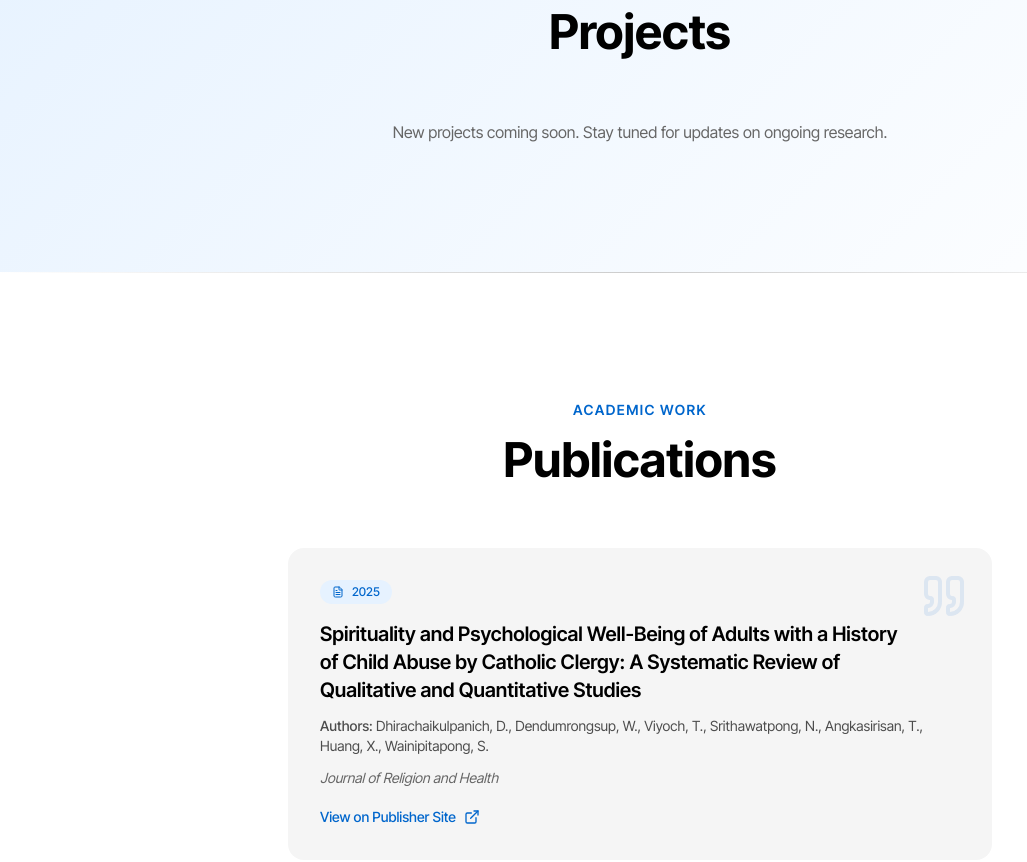
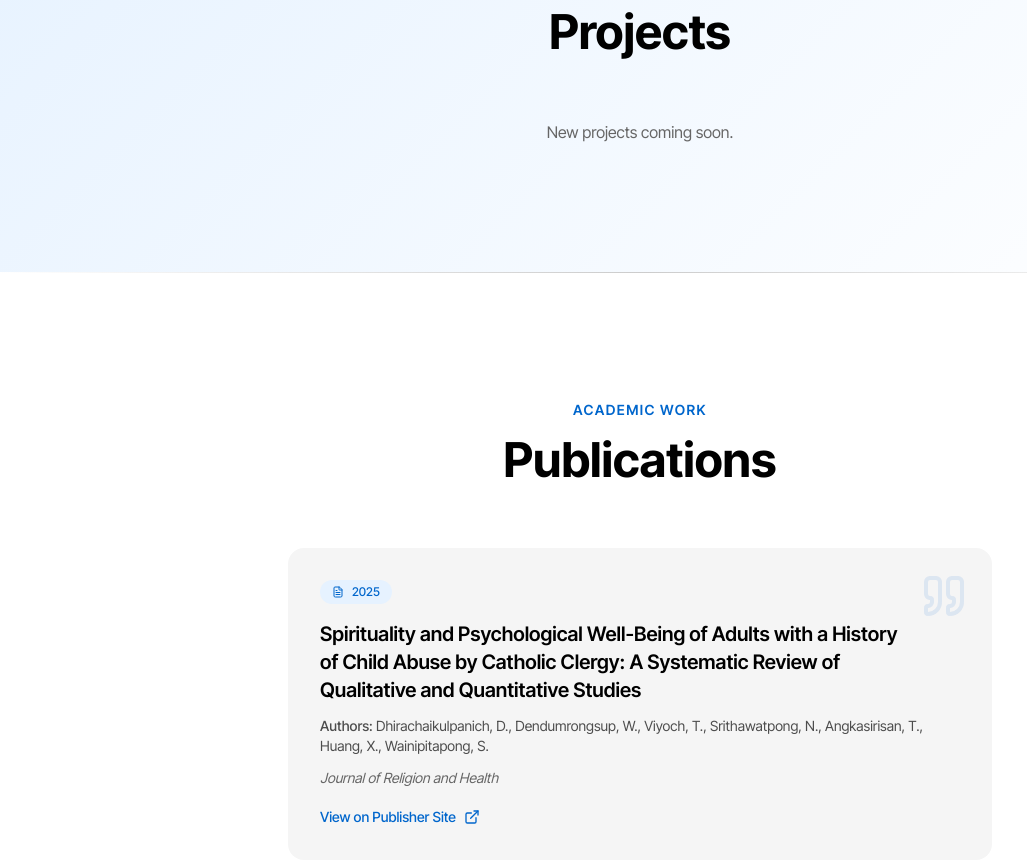
Before and after one commit to kimthangk/kimthangk.github.io, a React (Vite) app: page / in a window 1280 px wide. Shown: the part 2060-2922 px from the top of the page, without its empty margins (0-1027 px from the left). Built offline with nearby package versions, Linux system fonts and the light colour scheme.

Commit message:
Simplify project update message
Removed the mention of updates on ongoing research.

```diff
--- a/src/sections/Projects.tsx
+++ b/src/sections/Projects.tsx
@@ -55,7 +55,7 @@ export default function Projects() {
           style={{ transitionDelay: '200ms' }}
         >
           <p className="text-gray-500">
-            New projects coming soon. Stay tuned for updates on ongoing research.
+            New projects coming soon.
           </p>
         </div>
       </div>
```
